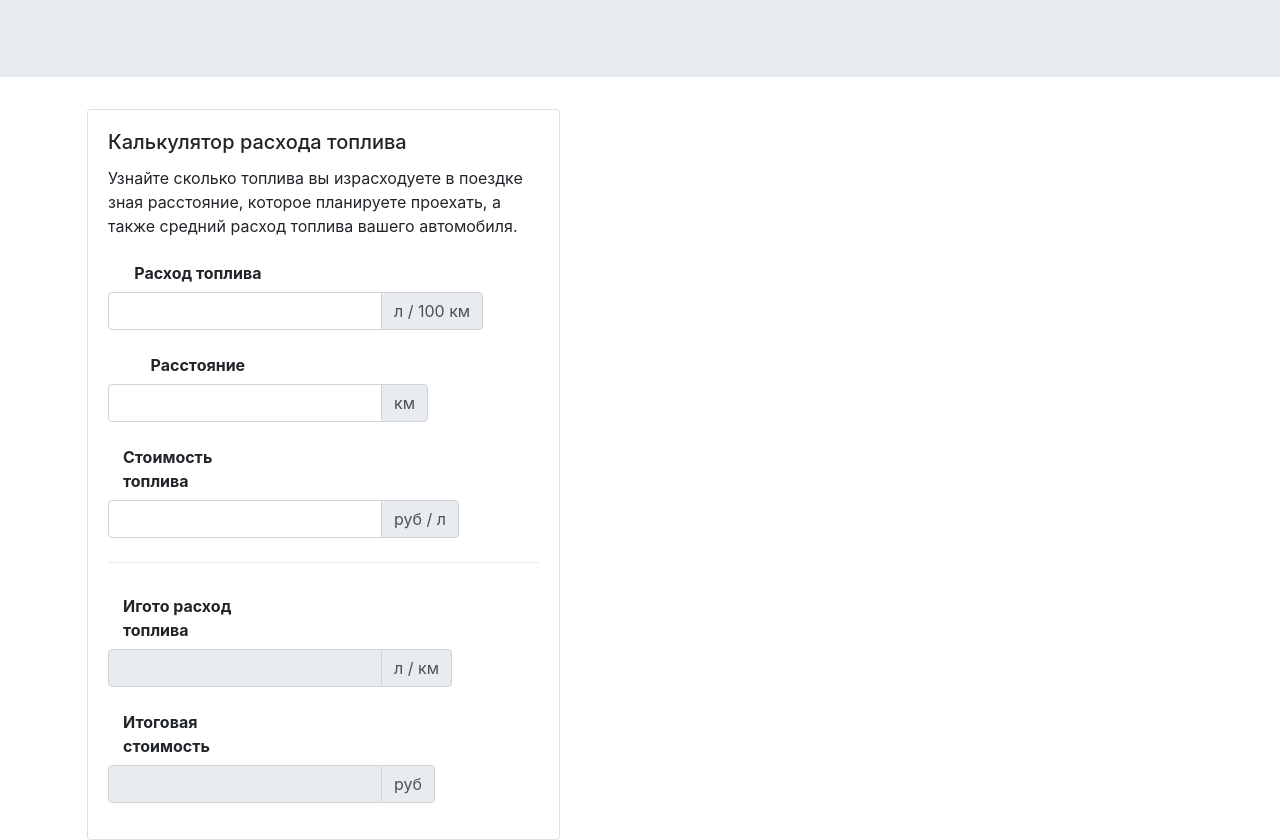
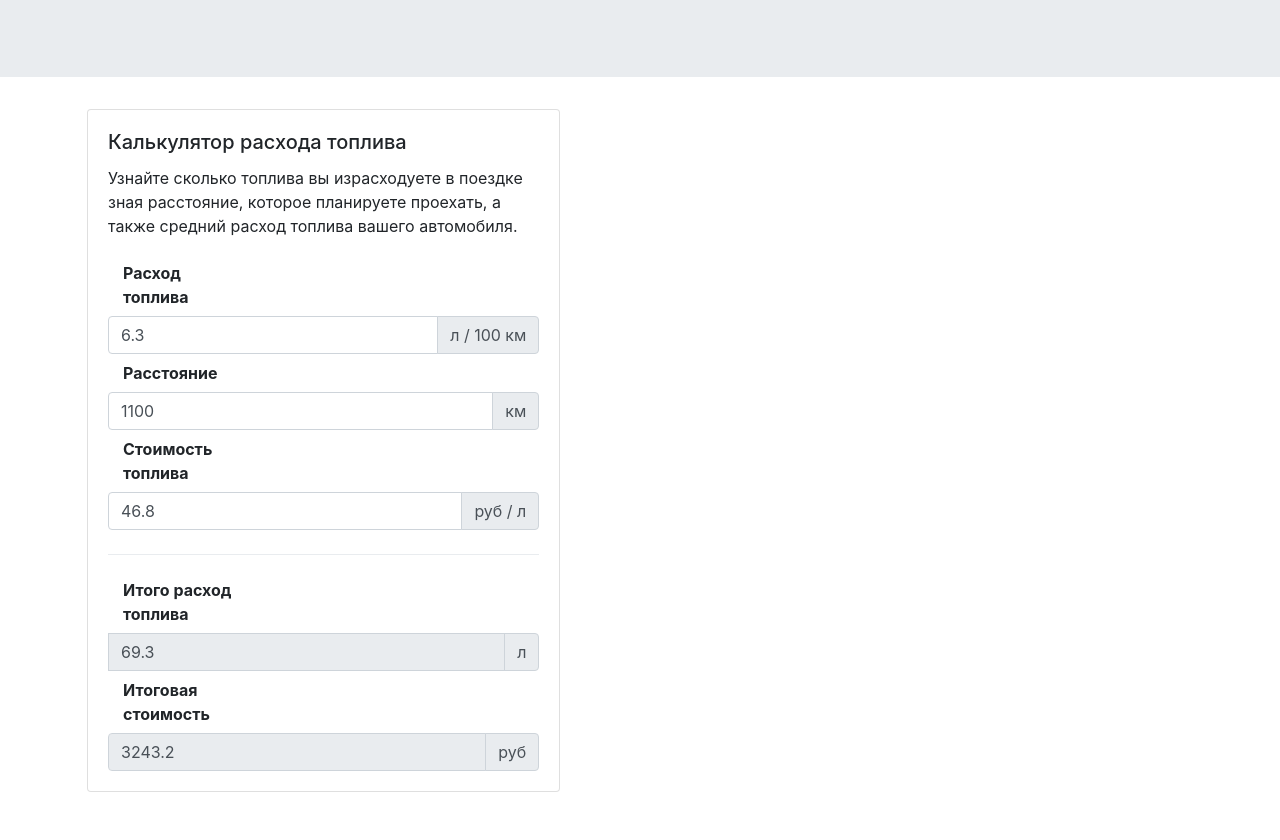
Before and after one commit to lucasudar/Calc-Fuel, a plain HTML site: page index.html in a window 1280 px wide. Shown: the part 239-1079 px from the top of the page. After the commit the page ends 1031 px from the top, so only its background shows below. Drawn offline with nearby package versions, Linux system fonts and the light colour scheme.

Commit message:
added functionality and formulas

```diff
--- a/index.html
+++ b/index.html
@@ -1,10 +1,9 @@
 <!DOCTYPE html>
 <html lang="en">
 <head>
-    <meta charset="UTF-8" />
-    <meta name="viewport" content="width=device-width, initial-scale=1.0" />
+    <meta charset="UTF-8"/>
+    <meta name="viewport" content="width=device-width, initial-scale=1.0"/>
     <title>Fuel Calc</title>
-    <link rel="stylesheet" href="/css/style.css" />
     <link
             rel="stylesheet"
             href="https://cdn.jsdelivr.net/npm/bootstrap@4.5.3/dist/css/bootstrap.min.css"
@@ -33,88 +32,100 @@
     </div>
 
     <div class="block ml-5 pl-4">
-    <div class="col-sm-5">
+        <div class="col-sm-5 md-8">
             <div class="card">
                 <div class="card-body">
                     <h5 class="card-title">Калькулятор расхода топлива</h5>
-          <p class="card-text">Узнайте сколько топлива вы израсходуете в поездке зная расстояние, которое планируете проехать, а также средний расход топлива вашего автомобиля.</p>
+                    <p class="card-text">Узнайте сколько топлива вы израсходуете в поездке зная расстояние, которое
+                        планируете проехать, а также средний расход топлива вашего автомобиля.</p>
 
-          <form>
-            <div class="form-inline">
-              <label for="inputСonsumption" class="col-sm-5 col-form-label"><b>Расход топлива</b></label>
-              <div class="input-group mb-3">
-                <input type="number" class="form-control" id="inputСonsumption">
+                    <form id="calcForm">
+                        <div class="input-group">
+                            <label class="col-sm-4 col-form-label"><strong>Расход
+                                топлива</strong></label>
+                            <div class="input-group">
+                                <input v-model.number="consumption" type="number" class="form-control"
+                                       placeholder="Расход топлива на 100 км., в литрах"/>
                                 <div class="input-group-append">
                                     <span class="input-group-text">л / 100 км</span>
                                 </div>
                             </div>
                         </div>
-            <div class="form-inline">
-              <label for="inputDistance" class="col-sm-5 col-form-label"><b>Расстояние</b></label>
-              <div class="input-group mb-3">
-                <input type="number" class="form-control" id="inputDistance">
+                        <div class="input-group">
+                            <label
+                                    class="col-sm-4 col-form-label"><strong>Расстояние</strong></label>
+                            <div class="input-group">
+                                <input v-model.number="distance" type="number" class="form-control"
+                                       placeholder="Дистанция, в км." step="10"/>
                                 <div class="input-group-append">
                                     <span class="input-group-text">км</span>
                                 </div>
                             </div>
                         </div>
-              <div class="form-inline">
-                <label for="inputFuelCost" class="col-sm-5 col-form-label"><b>Стоимость топлива</b></label>
                         <div class="input-group">
-                  <input type="number" class="form-control" id="inputFuelCost">
+                            <label class="col-sm-4 col-form-label"><strong>Стоимость
+                                топлива</strong></label>
+                            <div class="input-group">
+                                <input v-model.number="price_per_liter" type="number" class="form-control"
+                                       placeholder="Цена за 1 литр топлива, в рублях"/>
                                 <div class="input-group-append">
                                     <span class="input-group-text">руб / л</span>
                                 </div>
                             </div>
                         </div>
-
-            <div class="dropdown-divider mt-4 mb-4"></div>
-
-            <div class="form-inline">
-              <label for="outputTotalConsumption" class="col-sm-5 col-form-label"><b>Игото расход топлива</b></label>
-              <div class="input-group mb-3">
-                <input type="number" class="form-control" id="outputTotalConsumption" disabled>
+                        <div class="dropdown-divider mt-4 mb-3"></div>
+                        <div class="input-group">
+                            <label class="col-sm-4 col-form-label"><strong>Итого расход
+                                топлива</strong></label>
+                            <div class="input-group">
+                                <span></span>
+                                <input v-model="fuel" class="form-control" disabled/>
                                 <div class="input-group-append">
-                  <span class="input-group-text">л / км</span>
+                                    <span class="input-group-text">л</span>
                                 </div>
                             </div>
                         </div>
-          <div class="form-inline">
-            <label for="outputTotalCost" class="col-sm-5 col-form-label"><b>Итоговая стоимость</b></label>
-            <div class="input-group mb-3">
-              <input type="number" class="form-control" id="outputTotalCost" disabled>
+                        <div class="input-group">
+                            <label class="col-sm-4 col-form-label"><strong>Итоговая
+                                стоимость</strong></label>
+                            <div class="input-group">
+                                <input v-model="cost" class="form-control" disabled/>
                                 <div class="input-group-append">
                                     <span class="input-group-text">руб</span>
                                 </div>
                             </div>
                         </div>
+                    </form>
                 </div>
             </div>
         </div>
     </div>
-
-
-
-</form>
-
-
 </main>
-
-
 
 <footer>
 
 </footer>
 
-    <script
-      src="https://code.jquery.com/jquery-3.5.1.slim.min.js"
-      integrity="sha384-DfXdz2htPH0lsSSs5nCTpuj/zy4C+OGpamoFVy38MVBnE+IbbVYUew+OrCXaRkfj"
-      crossorigin="anonymous"
-    ></script>
-    <script
-      src="https://cdn.jsdelivr.net/npm/bootstrap@4.5.3/dist/js/bootstrap.bundle.min.js"
-      integrity="sha384-ho+j7jyWK8fNQe+A12Hb8AhRq26LrZ/JpcUGGOn+Y7RsweNrtN/tE3MoK7ZeZDyx"
-      crossorigin="anonymous"
-    ></script>
+<script src="https://cdn.jsdelivr.net/npm/vue"></script>
+<script>
+    const calculator = new Vue({
+        el: '#calcForm',
+        data: {
+            consumption: 6.3,
+            price_per_liter: 46.8,
+            distance: 1100,
+        },
+
+        computed: {
+            fuel: function () {
+                return Math.round((this.consumption * this.distance / 100) * 10) / 10;
+            },
+            cost: function () {
+                return Math.round((this.fuel * this.price_per_liter) * 10) / 10;
+            },
+        }
+    })
+</script>
+
 </body>
 </html>
```
Lines whose indentation alone changed are shown as unchanged.
